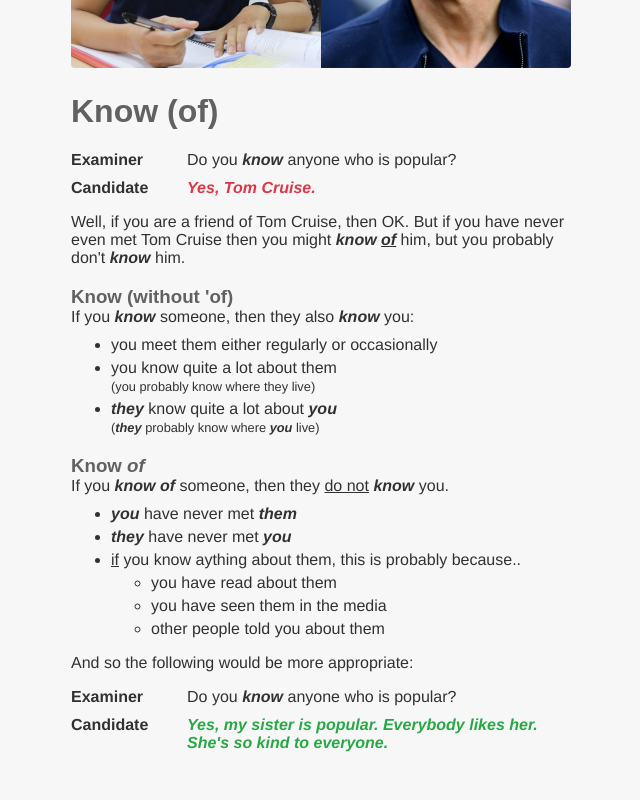
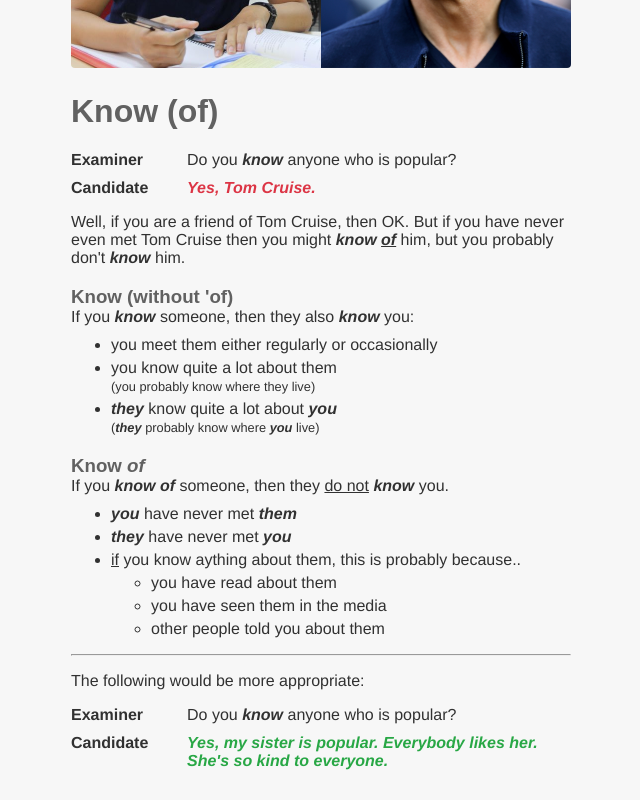
Before and after one commit to boltonsteve/gurueap, a SvelteKit app: page /posts/know-of in a window 1280 px wide. Shown: the part 264-1064 px from the top of the page, without its empty margins (319-959 px from the left). Built offline with nearby package versions, Linux system fonts and the light colour scheme.

Commit message:
contents img

```diff
--- a/src/routes/posts/content/+page.svelte
+++ b/src/routes/posts/content/+page.svelte
@@ -10,6 +10,8 @@
 
     <p>It's difficult to imagine contents behaving aggressively:</p>
 
+    <img src="/img/aggressive-contents.png" class="mx-auto rounded" alt="aggressive contents" style="width:300px; border:1px solid black;">
+
     <p>Take a look at some examples of sentences using <a href="https://skell.sketchengine.eu/#result?lang=en&query=content&f=concordance" target="_blank">content</a> (uncountable) and <a href="https://skell.sketchengine.eu/#result?lang=en&query=contents&f=concordance" target="_blank">contents</a> (plural countable). Remember that when you're talking about something that can be countable or uncountable, and if you are writing in general terms about that thing, then you should use the uncountable form.</p>
     <p class="ml-3 font-italic">Children these days spend a lot of time using interactive media which increases their exposure to aggressive <span class="font-weight-bold text-success">content</span>.</p>
 
--- a/src/routes/posts/know-of/+page.svelte
+++ b/src/routes/posts/know-of/+page.svelte
@@ -38,7 +38,9 @@
         </ul>
     </ul>
 
-    <p>And so the following would be more appropriate:</p>
+    <hr>
+
+    <p>The following would be more appropriate:</p>
 
     <div class="row-col cols-14">
         <div><b>Examiner</b></div>
```
Also changed, not shown: static/img/aggressive-contents.png (added).
